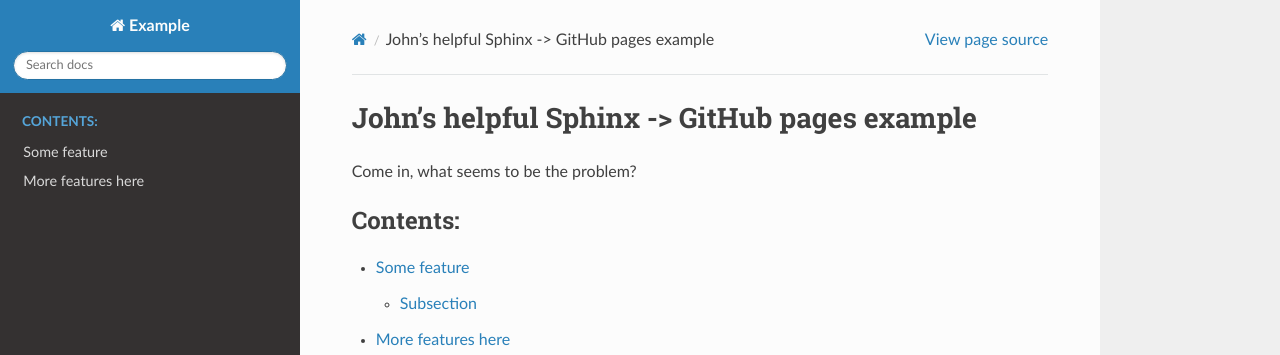
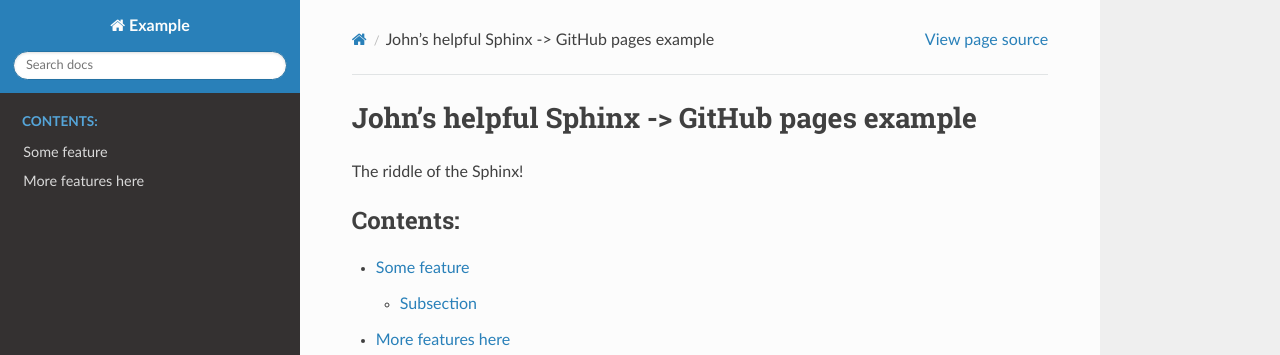
Before and after one commit to mo-johnmo/documentation-example, a Sphinx documentation site: the page built from doc/index.rst, in a window 1280 px wide. Shown: the top 355 px of the page. Built offline with Sphinx 7.4.7 and the Read the Docs theme 3.1.0, drawn with Linux system fonts in a browser that asks for light colours.

Commit message:
Changed the intro a little. (#1)

```diff
--- a/doc/index.rst
+++ b/doc/index.rst
@@ -6,7 +6,7 @@
 John's helpful Sphinx -> GitHub pages example
 =============================================
 
-Come in, what seems to be the problem?
+The riddle of the Sphinx!
 
 .. toctree::
    :maxdepth: 3
```
